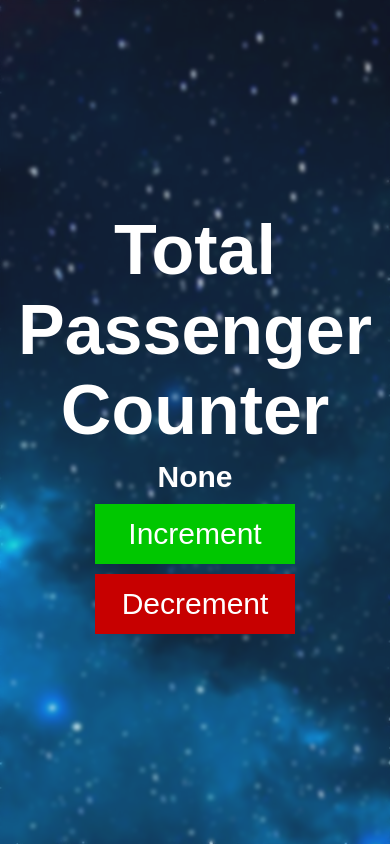
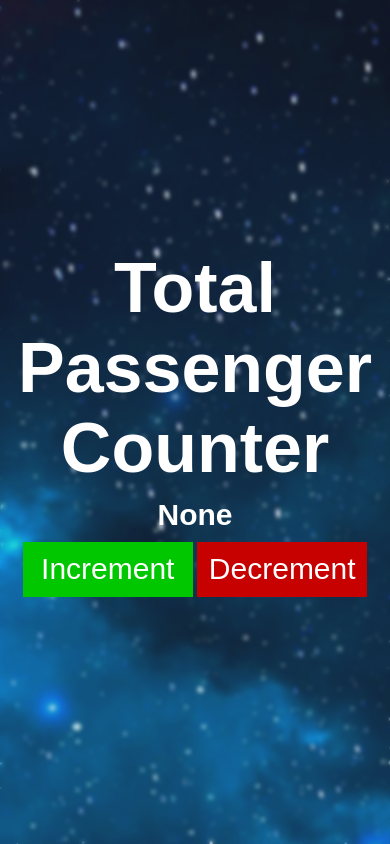
Before and after one commit to MikaTech-dev/Bus-Passenger-Counter-with-JS, a plain HTML site: page index.html in a window 390 px wide. Drawn offline with Linux system fonts and the light colour scheme.

Commit message:
changed button size for compatibility with mobile

```diff
--- a/style.css
+++ b/style.css
@@ -24,22 +24,24 @@ h2 {
     font-size: 30px;
 }
 #buttons1-2{
+    height: 65px;
     align-items: center;
 }
 button {
     margin-top: 10px;
     /* padding: 12px; */
-    width: 200px;
-    height: 60px;
+    width: 170px;
+    height: 55px;
     font-size: 30px;
     outline: none;
     border: none;
     color: #fff;
-    transition: 0.4s;
+    transition: 0.2s;
+    align-self: center;
 }
 button:active {
-    width: 170px;
-    height: 55px;
+    width: 160px;
+    height: 52px;
     font-size: 27px;
 }
 #increment-btn {
```
